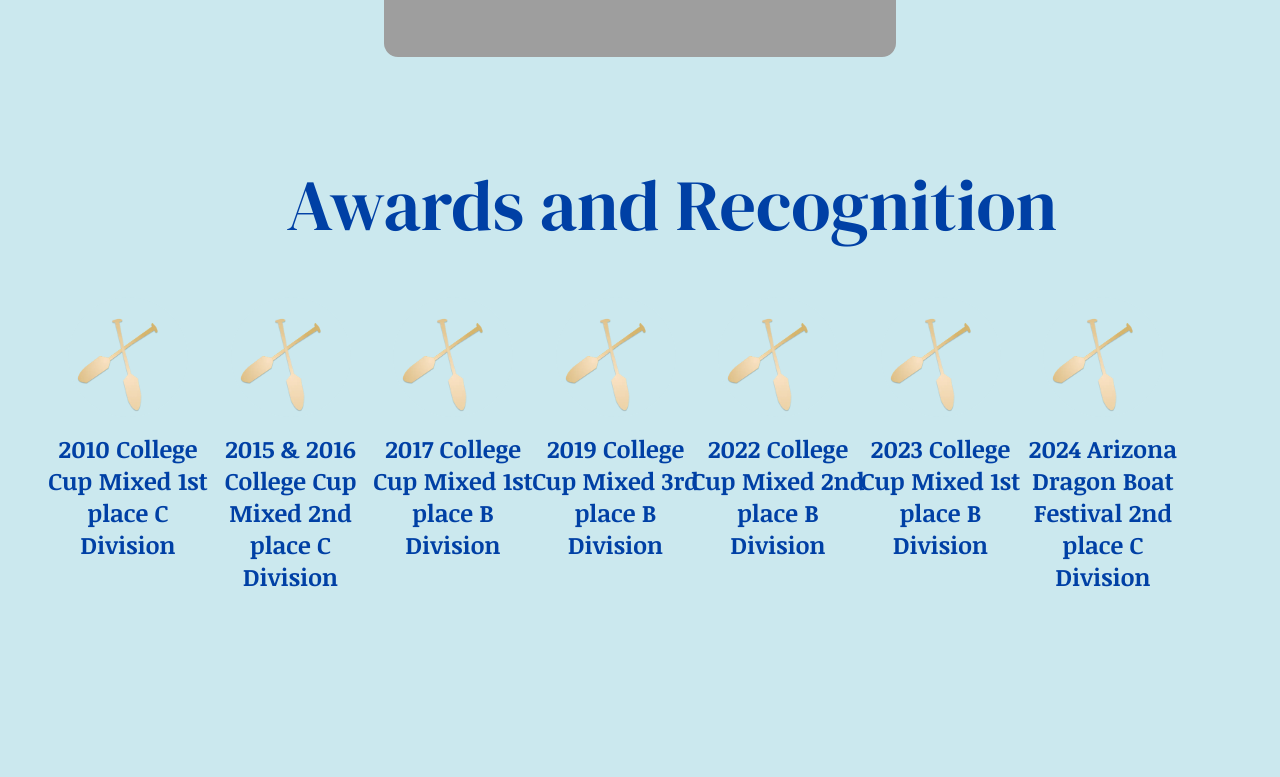
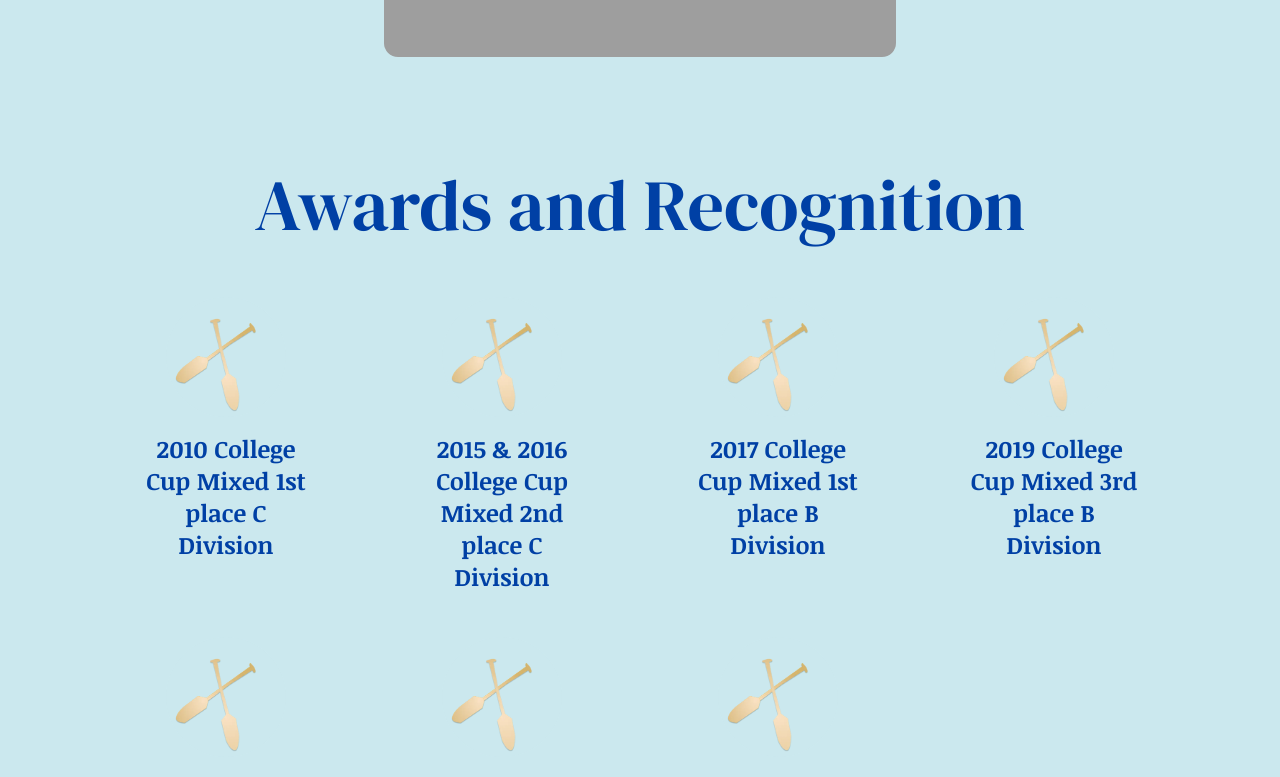
Before and after one commit to acm-ucr/rsd-website, a Next.js app: page / in a window 1280 px wide. Shown: the part 400-1177 px from the top of the page. Built offline with nearby package versions, Linux system fonts and the light colour scheme; grey boxes are pictures that could not be loaded.

Commit message:
tiny change

```diff
--- a/src/components/home/AwardsMapped.tsx
+++ b/src/components/home/AwardsMapped.tsx
@@ -4,10 +4,8 @@ import Header from "../Header";
 const AwardsMapped = () => {
   return (
     <div className="flex flex-col items-center">
-      <div>
-        <Header text="Awards and Recognition" />
-      </div>
-      <div className="mb-40 grid grid-cols-8 justify-center gap-5">
+      <Header text="Awards and Recognition" />
+      <div className="mb-40 grid grid-cols-4 justify-center gap-5">
         {Award.map((award, index) => (
           <AwardCard key={index} AwardName={award.name} />
         ))}
```
